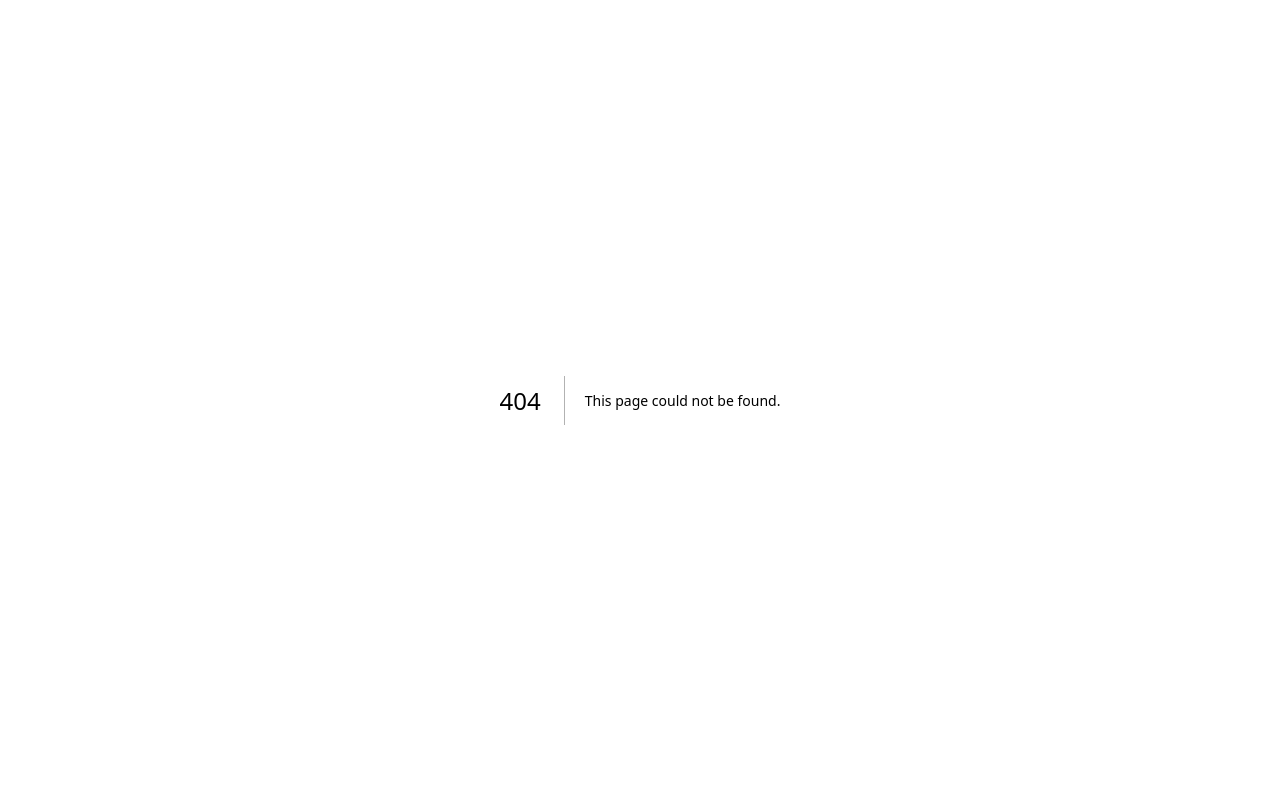
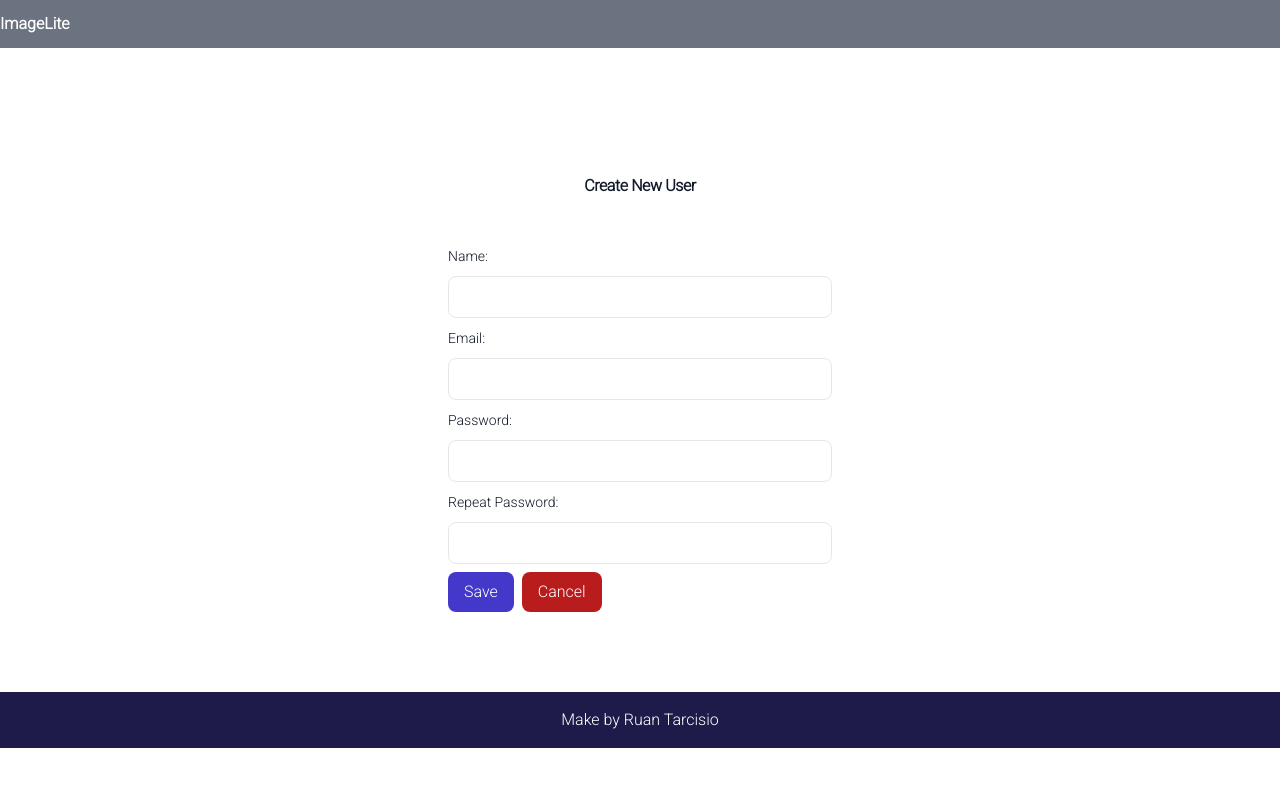
Before and after one commit to RuanTarcisio/imageLiteApiFront, a Next.js app: page /login in a window 1280 px wide. Before the commit this address had no page. Shown: the top 786 px of the page. Built offline with nearby package versions, Linux system fonts and the light colour scheme.

Commit message:
formulario de login ok

```diff
--- /dev/null
+++ b/src/app/login/formScheme.ts
@@ -0,0 +1,16 @@
+import * as Yup from 'yup'
+
+export interface LoginForm{
+    name?: string;
+    email?: string;
+    password?: string;
+    passwordMatch?: string;
+}
+
+export const validationScheme = Yup.object().shape({
+    email: Yup.string().trim().required("Email is required!").email('Invalid Email!'),
+    password: Yup.string().trim().required('Password is required').min(8, "Password must have at least 8 characters"),
+    passwordMatch: Yup.string().oneOf([Yup.ref('password')], 'Password must match')
+})
+
+export const formScheme: LoginForm = {name: '', password: '', passwordMatch: ''}
--- /dev/null
+++ b/src/app/login/page.tsx
@@ -0,0 +1,112 @@
+'use client'
+
+import { RenderIf, Template, InputText, Button, FieldError } from "@/components"
+import { useState } from "react"
+import { LoginForm, formScheme, validationScheme } from "./formScheme"
+import { useFormik } from "formik"
+
+export default function Login(){
+
+    const [loading, setLoading] = useState<boolean>(false);
+    const [newUserState, setNewUserState] = useState<boolean>(true)
+
+    const { values, handleChange, handleSubmit, errors}= useFormik<LoginForm>({
+        initialValues: formScheme,
+        validationSchema: validationScheme,
+        onSubmit: onSubmit
+    });
+
+async function onSubmit(values: LoginForm) {
+    console.log(values)
+}
+
+    return(
+        <Template loading={loading}>
+                 <div className='flex min-h-full flex-1 flex-col justify-center px-6 py-12 lg:px-8'>
+
+                <div className='sm:mx-auto sm:w-full sm:max-w-sm'>
+                    <h2 className='mt-10 text-center text-1xl font-bold leading-9 tracking-tight text-gray-900'>
+                        { newUserState ? 'Create New User' : 'Login to Your Account' }
+                    </h2>
+                </div>
+
+                <div className='mt-10 sm:mx-auto sm:w-full sm:max-w-sm'>
+                    <form onSubmit={handleSubmit} className='space-y-2'>
+                        <RenderIf condition={newUserState}>
+                            <div>
+                                <label className='block text-sm font-medium leading-6 text-gray-900'>Name: </label>
+                            </div>
+                            <div className='mt-2'>
+                                <InputText style='w-full'
+                                           id='name'
+                                           value={values.name}
+                                           onChange={handleChange} />
+                                <FieldError error={errors.name} />
+                            </div>
+                        </RenderIf>
+                        <div>
+                            <label className='block text-sm font-medium leading-6 text-gray-900'>Email: </label>
+                        </div>
+                        <div className='mt-2'>
+                            <InputText style='w-full'
+                                        id='email'
+                                        value={values.email}
+                                        onChange={handleChange} />
+                            <FieldError error={errors.email} />
+                        </div>
+
+                        <div>
+                            <label className='block text-sm font-medium leading-6 text-gray-900'>Password: </label>
+                        </div>
+                        <div className='mt-2'>
+                            <InputText style='w-full'
+                                       type="password"
+                                       id='password'
+                                       value={values.password}
+                                       onChange={handleChange} />
+                            <FieldError error={errors.password} />
+                        </div>
+
+                        <RenderIf condition={newUserState}>
+                            <div>
+                                <label className='block text-sm font-medium leading-6 text-gray-900'>Repeat Password: </label>
+                            </div>
+                            <div className='mt-2'>
+                                <InputText style='w-full'
+                                        type="password"
+                                        id='passwordMatch'
+                                        value={values.passwordMatch}
+                                        onChange={handleChange} />
+                                <FieldError error={errors.passwordMatch} />
+                            </div>
+                        </RenderIf>
+
+                        <div>
+                            <RenderIf condition={newUserState}>
+                                <Button type='submit'
+                                        style='bg-indigo-700 hover:bg-indigo-500'
+                                        label='Save' />
+                                <Button type='button'
+                                        style='bg-red-700 hover:bg-red-500 mx-2'
+                                        label='Cancel'
+                                        onClick={event => setNewUserState(false)} />
+                            </RenderIf>
+
+                            <RenderIf condition={!newUserState}>
+                                <Button type='submit'
+                                        style='bg-indigo-700 hover:bg-indigo-500'
+                                        label='Login' />
+                                <Button type='button'
+                                        style='bg-red-700 hover:bg-red-500 mx-2'
+                                        label='Sign Up'
+                                        onClick={event => setNewUserState(true)} />
+                            </RenderIf>
+                        </div>
+                    </form>
+                </div>
+
+            </div>
+        </Template>
+    )
+
+}
```
Also changed, not shown: 1 other file (tests, documents, lock files or other folders).
